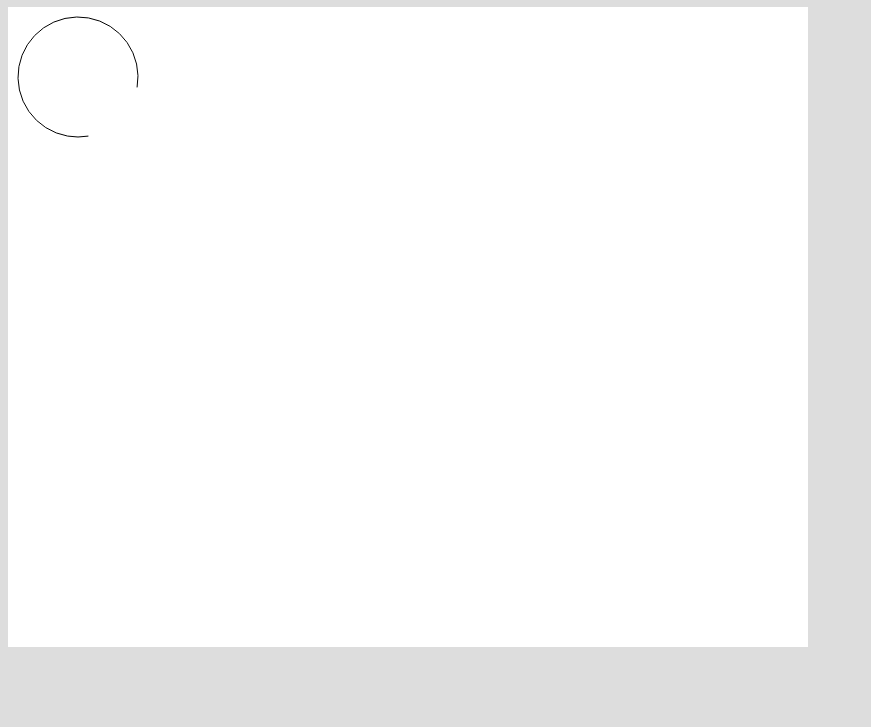
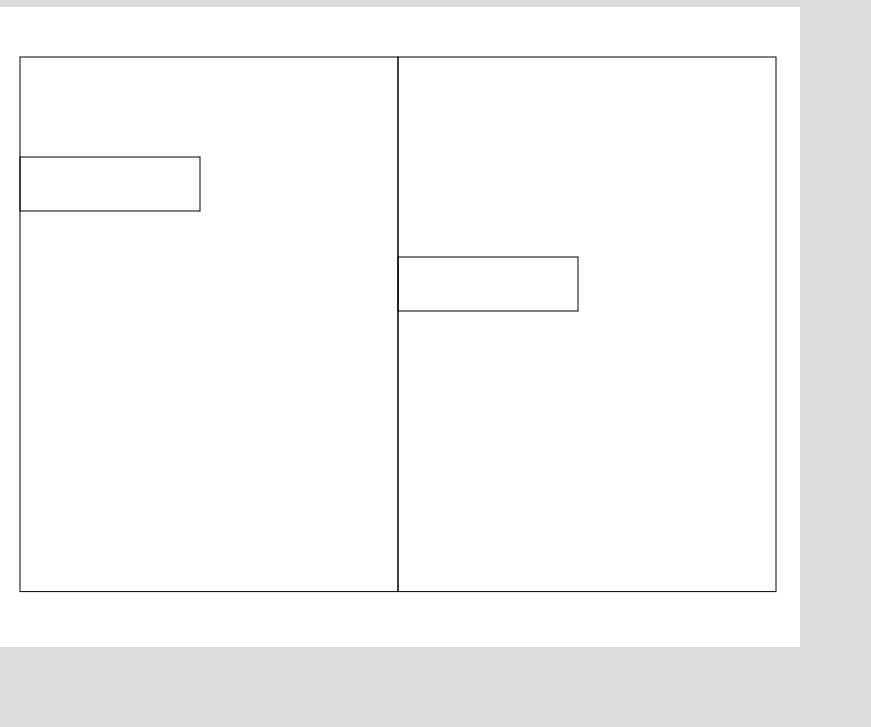
Before and after one commit to chocopuyo/postIt, a plain HTML site: page index.html in a window 1280 px wide. Shown: the part 73-800 px from the top of the page, without its empty margins (0-871 px from the left). Drawn offline with Linux system fonts and the light colour scheme.

```diff
--- a/index.html
+++ b/index.html
@@ -12,6 +12,7 @@
     <!--[if IE]><script type="text/javascript" src="excanvas.js"></script><![endif]-->
     <script type="text/javascript" src="./system.js"></script>
     <script type="text/javascript" src="./page.js"></script>
+    <script type="text/javascript" src="./postit.js"></script>
     <script type="text/javascript" src="./main.js"></script>
     <!--    <script type="text/javascript" src="http://jashkenas.github.com/coffee-script/extras/coffee-script.js"></script>-->
   </head>
--- a/main.js
+++ b/main.js
@@ -1,13 +1,16 @@
 // Generated by CoffeeScript 1.3.3
-var page, system;
-
-system = new System(100, 100);
-
-page = new Page(20, 20);
-
-system.push(page);
 
 window.onload = function() {
+  var page1, page2, postit1, postit2, system;
+  system = new System(100, 100);
+  page1 = new Page();
+  page2 = new Page();
+  system.push(page1);
+  postit1 = new Postit(0, 100);
+  page1.push(postit1);
+  system.push(page2);
+  postit2 = new Postit(0, 200);
+  page2.push(postit2);
   return system.draw();
 };
 
--- a/page.js
+++ b/page.js
@@ -3,13 +3,12 @@ var Page;
 
 Page = (function() {
 
-  function Page(x, y) {
-    this.x = x;
-    this.y = y;
+  function Page(postits) {
+    this.postits = postits != null ? postits : new Array;
   }
 
-  Page.prototype.pos = function() {
-    return "x:" + this.x + ",y:" + this.y;
+  Page.prototype.push = function(postit) {
+    return this.postits.push(postit);
   };
 
   return Page;
--- /dev/null
+++ b/postit.js
@@ -0,0 +1,14 @@
+// Generated by CoffeeScript 1.3.3
+var Postit;
+
+Postit = (function() {
+
+  function Postit(x, y, text) {
+    this.x = x;
+    this.y = y;
+    this.text = text != null ? text : 'test';
+  }
+
+  return Postit;
+
+})();
--- a/system.js
+++ b/system.js
@@ -3,10 +3,34 @@ var System;
 
 System = (function() {
 
+  System.power = 1.8;
+
+  System.page_x = 20;
+
+  System.page_y = 50;
+
+  System.page_size_width = 210;
+
+  System.page_size_height = 297;
+
+  System.postit_size_width = 100;
+
+  System.postit_size_height = 30;
+
   function System(x, y, pages) {
+    var canvas,
+      _this = this;
     this.x = x;
     this.y = y;
     this.pages = pages != null ? pages : new Array;
+    canvas = document.getElementById("postit");
+    canvas.addEventListener('mousedown', function(e) {
+      var postit, rect;
+      rect = canvas.getBoundingClientRect();
+      postit = new Postit(e.x - System.page_x - rect.left, e.y - System.page_y - rect.top);
+      _this.pages[0].push(postit);
+      return _this.draw();
+    }, false);
   }
 
   System.prototype.pos = function() {
@@ -18,15 +42,29 @@ System = (function() {
   };
 
   System.prototype.draw = function() {
-    var canvas, ctx;
+    var canvas, ctx, key, num, page_x, page_y, postit, _results;
     canvas = document.getElementById('postit');
     if (!canvas || !canvas.getContext) {
       return false;
     }
     ctx = canvas.getContext('2d');
     ctx.beginPath();
-    ctx.arc(70, 70, 60, 10 * Math.PI / 180, 80 * Math.PI / 180, true);
-    return ctx.stroke();
+    _results = [];
+    for (key in this.pages) {
+      ctx.strokeRect((key % 2) * System.page_size_width * System.power + System.page_x, Math.floor(key / 2) * System.page_size_height * System.power + System.page_y, System.page_size_width * System.power, System.page_size_height * System.power);
+      _results.push((function() {
+        var _results1;
+        _results1 = [];
+        for (num in this.pages[key].postits) {
+          postit = this.pages[key].postits[num];
+          page_x = (key % 2) * System.page_size_width * System.power + System.page_x;
+          page_y = Math.floor(key / 2) * System.page_size_height * System.power + System.page_y;
+          _results1.push(ctx.strokeRect(postit.x + page_x, postit.y + page_y, System.postit_size_width * System.power, System.postit_size_height * System.power));
+        }
+        return _results1;
+      }).call(this));
+    }
+    return _results;
   };
 
   return System;
--- a/test.css
+++ b/test.css
@@ -1,6 +1,10 @@
 body{
   background-color:#ddd;
+  margin:0px;
+  padding:0px;
 }
 canvas{
   background-color:#fff;
+  margin:0px;
+  padding:0px;
 }
```
Also changed, not shown: 4 other files.
